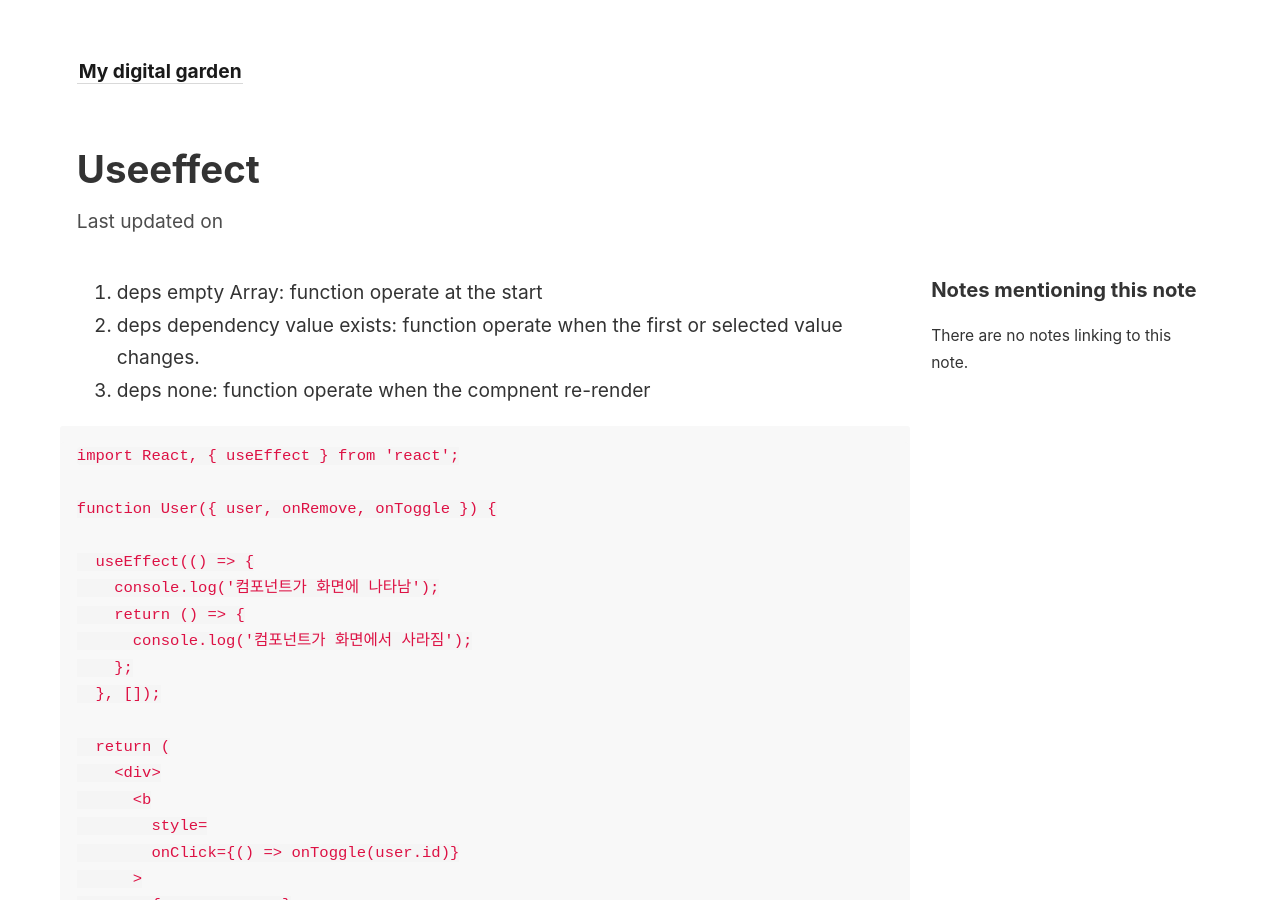
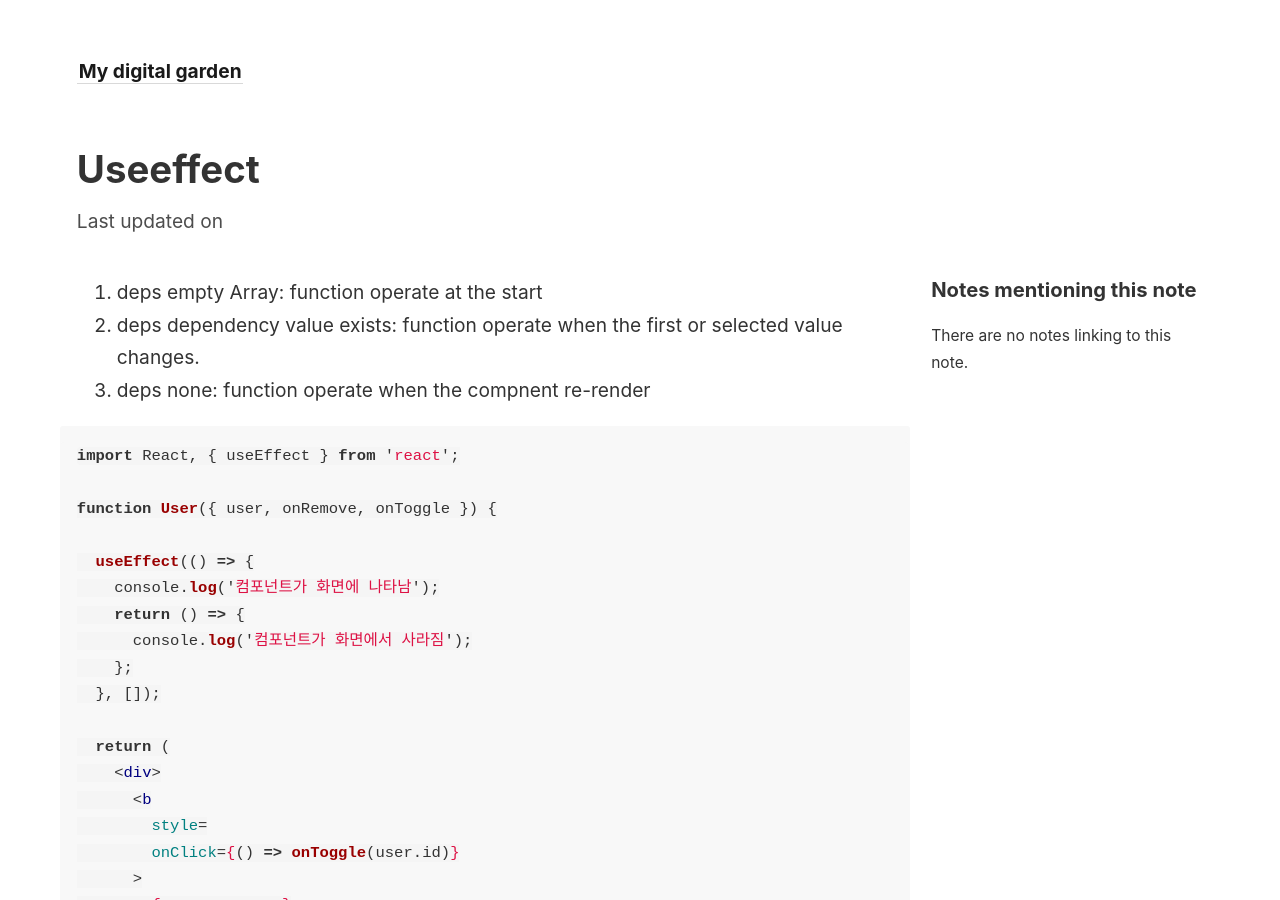
Before and after one commit to resetmerlin/resetmerlin-obsidian, a Jekyll site: the page built from _notes/Concepts/React concepts/React hook/useEffect.md, in a window 1280 px wide and 900 px high. Built offline with Jekyll 4.4.1, drawn with Linux system fonts in a browser that asks for light colours; some of the changed text lies outside the part shown.

Commit message:
Update useEffect.md

````diff
--- a/_notes/Concepts/React concepts/React hook/useEffect.md
+++ b/_notes/Concepts/React concepts/React hook/useEffect.md
@@ -2,7 +2,7 @@
 2. deps dependency value exists: function operate when the first or selected value changes.
 3. deps none: function operate when the compnent re-render
 
-```yml
+```jsx
 import React, { useEffect } from 'react';
 
 function User({ user, onRemove, onToggle }) {
````
